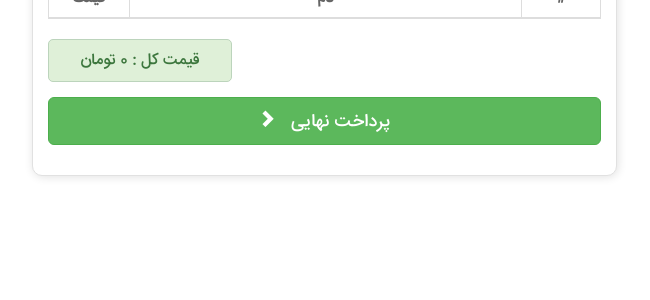
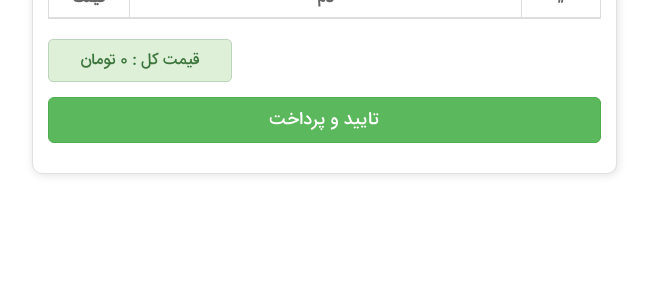
Before and after one commit to Amin01Kz/ourweb, a CodeIgniter app: the page made by application/views/checkout.php in a window 1280 px wide. Shown: the part 216-516 px from the top of the page, without its empty margins (316-966 px from the left). Run offline with CodeIgniter, Linux system fonts and the light colour scheme; data that the repository does not hold is empty; some libraries are stand-ins or nearby versions.

Commit message:
Very small change view
- Very small change view

```diff
--- a/application/views/checkout.php
+++ b/application/views/checkout.php
@@ -34,7 +34,6 @@ defined('BASEPATH') OR exit('No direct script access allowed');
 <div class="container">
     <div class="row">
         <div class="factor-box col-xs-10 col-sm-10 col-md-6 col-xs-offset-1 col-sm-offset-1 col-md-offset-3">
-
 	        <?php if ( $msg = $this->session->flashdata('error_msg') ): ?>
 	        	<div class="alert alert-danger">
 					<strong>خطایی رخ داد</strong> <?=$msg?>
@@ -102,15 +101,11 @@ defined('BASEPATH') OR exit('No direct script access allowed');
 
                 <form action="<?=base_url(uri_string())?>" method="post">
                 <button type="submit" name="btn" value="1" class="btn btn-success btn-lg btn-block" <?php if($factor->paid) echo "disabled"; ?>>
-                    پرداخت نهایی   <span class="glyphicon glyphicon-chevron-right"></span>
+                    تایید و پرداخت</span>
                 </button>
                 </form></td>
             </div>
         </div>
     </div>
-
-
-	<!-- Latest compiled and minified JavaScript -->
-	<script src="<?=base_url()?>public/assets/js/boostrap.min.js"></script>
 </body>
 </html>
```
